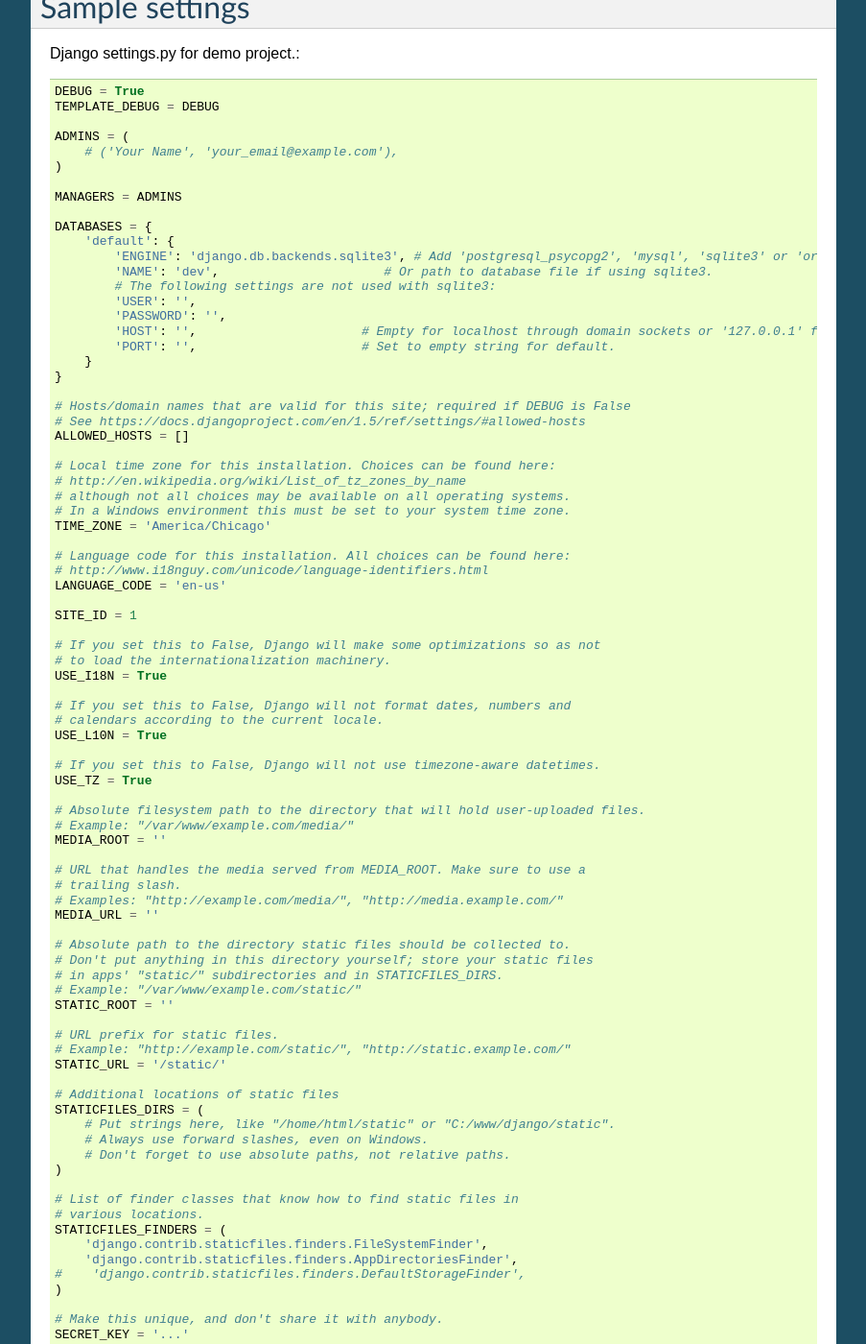
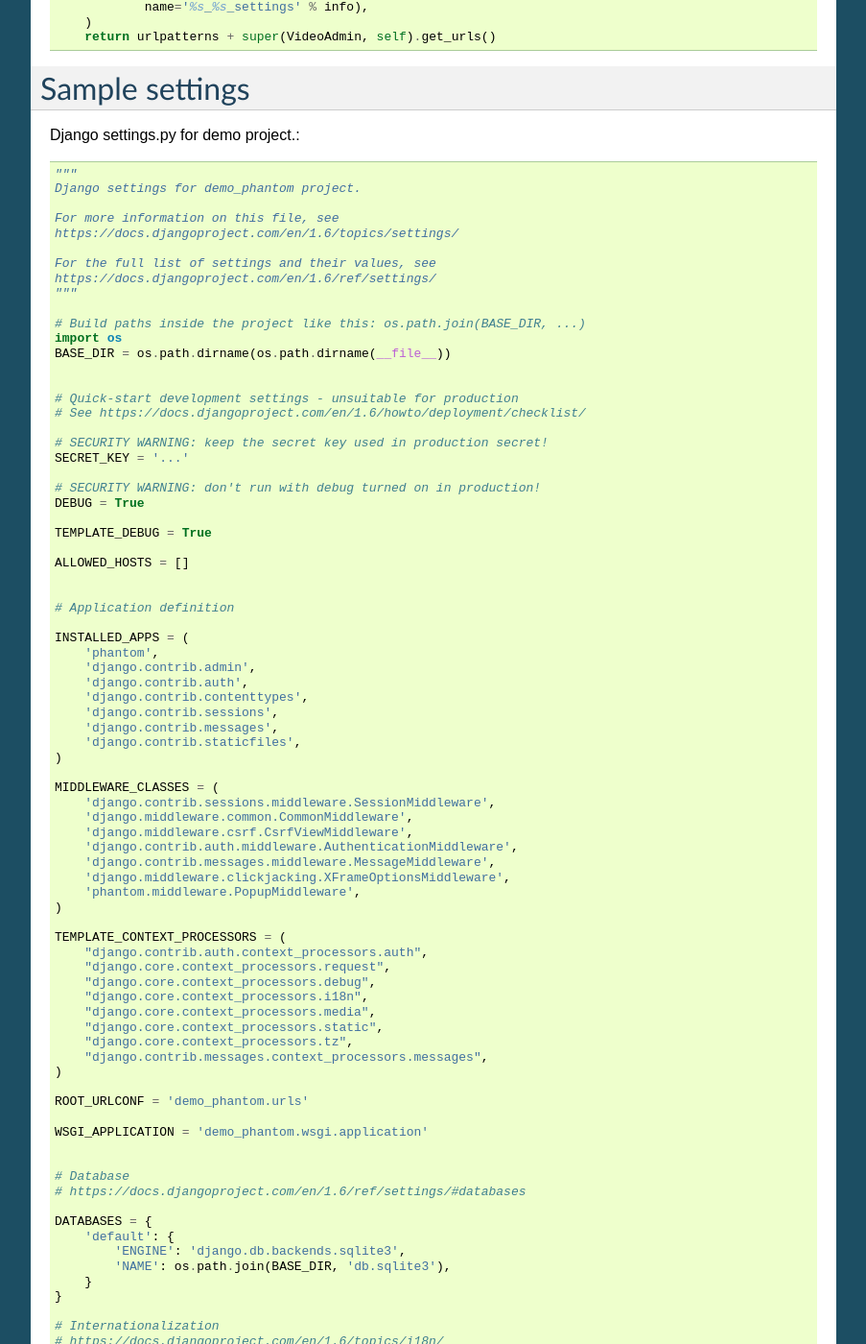
Before and after one commit to fearlessspider/django-phantom-theme, a Sphinx documentation site: the page built from docs/index.rst, in a window 1280 px wide and 1400 px high, scrolled down 6453 px. Shown: the whole window at 96% size, without its empty margins (198-1101 px from the left). Built offline with Sphinx 7.4.7, drawn with Linux system fonts in a browser that asks for light colours; some of the changed text lies outside the part shown.

Commit message:
upgraded docs to 1.1

```diff
--- a/docs/conf.py
+++ b/docs/conf.py
@@ -48,9 +48,9 @@
 # built documents.
 #
 # The short X.Y version.
-version = '1.0'
+version = '1.1'
 # The full version, including alpha/beta/rc tags.
-release = '1.0'
+release = '1.1'
 
 # The language for content autogenerated by Sphinx. Refer to documentation
 # for a list of supported languages.
--- a/docs/index.rst
+++ b/docs/index.rst
@@ -39,12 +39,12 @@
 
 Django Phantom Theme is licensed under Creative Commons Attribution-NonCommercial 3.0 license.
 
-Licence and pricing: http://www.eggforsale.com
+Licence and pricing: http://www.eggforsale.com/catalogue/django-phantom-theme_15/
 
 Support or Contact
 ------------------
 
-Having trouble with Django Phantom Theme? Check out the detail page at http://www.eggforsale.com or contact support@eggforsale.com and we’ll help you sort it out.
+Having trouble with Django Phantom Theme? Check out the detail page at http://www.eggforsale.com/catalogue/django-phantom-theme_15/ or contact support@eggforsale.com and we’ll help you sort it out.
 
 Instalation
 ===========
@@ -106,7 +104,11 @@
         ...
     )
 
-You do not need to register the django admin urls as well, the Django Python Theme admin_site extends the original admin class.
+You do not need to register the django admin urls as well, the Django Python Theme admin_site extends the original admin class. Beside that we need to tell django to use our customized user model instead of the default one as the authentication model.::
+
+    # use our own user model
+
+    AUTH_USER_MODEL = "phantom.User"
 
 Settings
 --------
@@ -323,176 +325,107 @@
 
 Django settings.py for demo project.::
 
+    """
+    Django settings for demo_phantom project.
+
+    For more information on this file, see
+    https://docs.djangoproject.com/en/1.6/topics/settings/
+
+    For the full list of settings and their values, see
+    https://docs.djangoproject.com/en/1.6/ref/settings/
+    """
+
+    # Build paths inside the project like this: os.path.join(BASE_DIR, ...)
+    import os
+    BASE_DIR = os.path.dirname(os.path.dirname(__file__))
+
+
+    # Quick-start development settings - unsuitable for production
+    # See https://docs.djangoproject.com/en/1.6/howto/deployment/checklist/
+
+    # SECURITY WARNING: keep the secret key used in production secret!
+    SECRET_KEY = '...'
+
+    # SECURITY WARNING: don't run with debug turned on in production!
     DEBUG = True
-    TEMPLATE_DEBUG = DEBUG
 
-    ADMINS = (
-        # ('Your Name', 'your_email@example.com'),
-    )
+    TEMPLATE_DEBUG = True
 
-    MANAGERS = ADMINS
-
-    DATABASES = {
-        'default': {
-            'ENGINE': 'django.db.backends.sqlite3', # Add 'postgresql_psycopg2', 'mysql', 'sqlite3' or 'oracle'.
-            'NAME': 'dev',                      # Or path to database file if using sqlite3.
-            # The following settings are not used with sqlite3:
-            'USER': '',
-            'PASSWORD': '',
-            'HOST': '',                      # Empty for localhost through domain sockets or '127.0.0.1' for localhost through TCP.
-            'PORT': '',                      # Set to empty string for default.
-        }
-    }
-
-    # Hosts/domain names that are valid for this site; required if DEBUG is False
-    # See https://docs.djangoproject.com/en/1.5/ref/settings/#allowed-hosts
     ALLOWED_HOSTS = []
 
-    # Local time zone for this installation. Choices can be found here:
-    # http://en.wikipedia.org/wiki/List_of_tz_zones_by_name
-    # although not all choices may be available on all operating systems.
-    # In a Windows environment this must be set to your system time zone.
-    TIME_ZONE = 'America/Chicago'
 
-    # Language code for this installation. All choices can be found here:
-    # http://www.i18nguy.com/unicode/language-identifiers.html
-    LANGUAGE_CODE = 'en-us'
+    # Application definition
 
-    SITE_ID = 1
-
-    # If you set this to False, Django will make some optimizations so as not
-    # to load the internationalization machinery.
-    USE_I18N = True
-
-    # If you set this to False, Django will not format dates, numbers and
-    # calendars according to the current locale.
-    USE_L10N = True
-
-    # If you set this to False, Django will not use timezone-aware datetimes.
-    USE_TZ = True
-
-    # Absolute filesystem path to the directory that will hold user-uploaded files.
-    # Example: "/var/www/example.com/media/"
-    MEDIA_ROOT = ''
-
-    # URL that handles the media served from MEDIA_ROOT. Make sure to use a
-    # trailing slash.
-    # Examples: "http://example.com/media/", "http://media.example.com/"
-    MEDIA_URL = ''
-
-    # Absolute path to the directory static files should be collected to.
-    # Don't put anything in this directory yourself; store your static files
-    # in apps' "static/" subdirectories and in STATICFILES_DIRS.
-    # Example: "/var/www/example.com/static/"
-    STATIC_ROOT = ''
-
-    # URL prefix for static files.
-    # Example: "http://example.com/static/", "http://static.example.com/"
-    STATIC_URL = '/static/'
-
-    # Additional locations of static files
-    STATICFILES_DIRS = (
-        # Put strings here, like "/home/html/static" or "C:/www/django/static".
-        # Always use forward slashes, even on Windows.
-        # Don't forget to use absolute paths, not relative paths.
-    )
-
-    # List of finder classes that know how to find static files in
-    # various locations.
-    STATICFILES_FINDERS = (
-        'django.contrib.staticfiles.finders.FileSystemFinder',
-        'django.contrib.staticfiles.finders.AppDirectoriesFinder',
-    #    'django.contrib.staticfiles.finders.DefaultStorageFinder',
-    )
-
-    # Make this unique, and don't share it with anybody.
-    SECRET_KEY = '...'
-
-    # List of callables that know how to import templates from various sources.
-    TEMPLATE_LOADERS = (
-        'django.template.loaders.filesystem.Loader',
-        'django.template.loaders.app_directories.Loader',
-    #     'django.template.loaders.eggs.Loader',
+    INSTALLED_APPS = (
+        'phantom',
+        'django.contrib.admin',
+        'django.contrib.auth',
+        'django.contrib.contenttypes',
+        'django.contrib.sessions',
+        'django.contrib.messages',
+        'django.contrib.staticfiles',
     )
 
     MIDDLEWARE_CLASSES = (
+        'django.contrib.sessions.middleware.SessionMiddleware',
         'django.middleware.common.CommonMiddleware',
-        'django.contrib.sessions.middleware.SessionMiddleware',
         'django.middleware.csrf.CsrfViewMiddleware',
         'django.contrib.auth.middleware.AuthenticationMiddleware',
         'django.contrib.messages.middleware.MessageMiddleware',
-        # Uncomment the next line for simple clickjacking protection:
-        # 'django.middleware.clickjacking.XFrameOptionsMiddleware',
+        'django.middleware.clickjacking.XFrameOptionsMiddleware',
         'phantom.middleware.PopupMiddleware',
     )
 
-    ROOT_URLCONF = 'demo.urls'
-
-    # Python dotted path to the WSGI application used by Django's runserver.
-    WSGI_APPLICATION = 'demo.wsgi.application'
-
-    import os
-    TEMPLATE_DIRS = (os.path.join(os.path.dirname(__file__), '..', 'templates').replace('\\','/'),)
-
-    INSTALLED_APPS = (
-        'django.contrib.auth',
-        'django.contrib.contenttypes',
-        'django.contrib.sessions',
-        'django.contrib.sites',
-        'django.contrib.messages',
-        'django.contrib.staticfiles',
-        'django.contrib.comments',
-        # Uncomment the next line to enable the admin:
-        'phantom',
-        'django.contrib.admin',
-        'mptt',
-        'tagging',
-        'zinnia',
-        # Uncomment the next line to enable admin documentation:
-        # 'django.contrib.admindocs',
-        'demonstration',
-    )
-
-    # A sample logging configuration. The only tangible logging
-    # performed by this configuration is to send an email to
-    # the site admins on every HTTP 500 error when DEBUG=False.
-    # See http://docs.djangoproject.com/en/dev/topics/logging for
-    # more details on how to customize your logging configuration.
-    LOGGING = {
-        'version': 1,
-        'disable_existing_loggers': False,
-        'filters': {
-            'require_debug_false': {
-                '()': 'django.utils.log.RequireDebugFalse'
-            }
-        },
-        'handlers': {
-            'mail_admins': {
-                'level': 'ERROR',
-                'filters': ['require_debug_false'],
-                'class': 'django.utils.log.AdminEmailHandler'
-            }
-        },
-        'loggers': {
-            'django.request': {
-                'handlers': ['mail_admins'],
-                'level': 'ERROR',
-                'propagate': True,
-            },
-        }
-    }
-
     TEMPLATE_CONTEXT_PROCESSORS = (
         "django.contrib.auth.context_processors.auth",
+        "django.core.context_processors.request",
         "django.core.context_processors.debug",
         "django.core.context_processors.i18n",
         "django.core.context_processors.media",
         "django.core.context_processors.static",
+        "django.core.context_processors.tz",
         "django.contrib.messages.context_processors.messages",
-        "django.core.context_processors.request",
     )
 
-    AUTH_PROFILE_MODULE = "phantom.Profile"
+    ROOT_URLCONF = 'demo_phantom.urls'
+
+    WSGI_APPLICATION = 'demo_phantom.wsgi.application'
+
+
+    # Database
+    # https://docs.djangoproject.com/en/1.6/ref/settings/#databases
+
+    DATABASES = {
+        'default': {
+            'ENGINE': 'django.db.backends.sqlite3',
+            'NAME': os.path.join(BASE_DIR, 'db.sqlite3'),
+        }
+    }
+
+    # Internationalization
+    # https://docs.djangoproject.com/en/1.6/topics/i18n/
+
+    LANGUAGE_CODE = 'en-us'
+
+    TIME_ZONE = 'UTC'
+
+    USE_I18N = True
+
+    USE_L10N = True
+
+    USE_TZ = True
+
+
+    # Static files (CSS, JavaScript, Images)
+    # https://docs.djangoproject.com/en/1.6/howto/static-files/
+
+    STATIC_URL = '/static/'
+
+    TEMPLATE_DIRS = (
+        os.path.join(BASE_DIR,  'templates'),
+    )
+
+    AUTH_USER_MODEL = 'phantom.User'
 
 Django urls.py for Demo project.::
 
@@ -526,10 +459,3 @@
 
 * Django Zinnia Blog http://django-blog-zinnia.com
 * Django MPTT https://github.com/django-mptt/django-mptt
-* Sites n-gine http://djangostdio.com
-
-
-Indices and tables
-==================
-
-* :ref:`search`
```
Also changed, not shown: other parts of docs/index.rst (+0 -2 lines), 16 other files.
